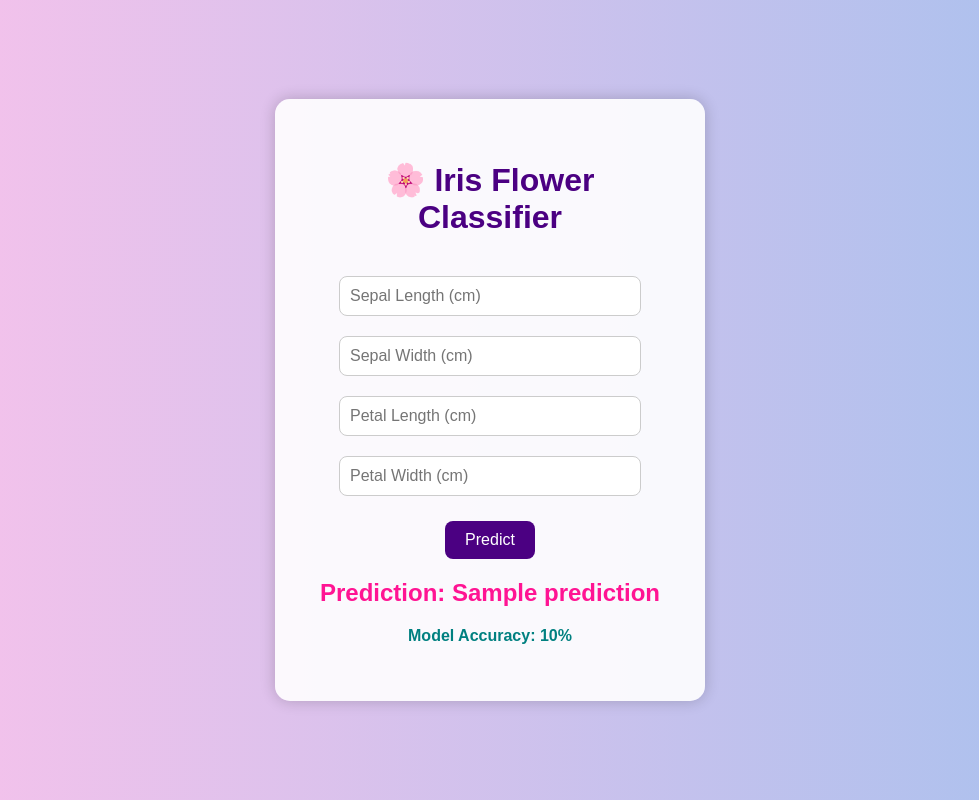
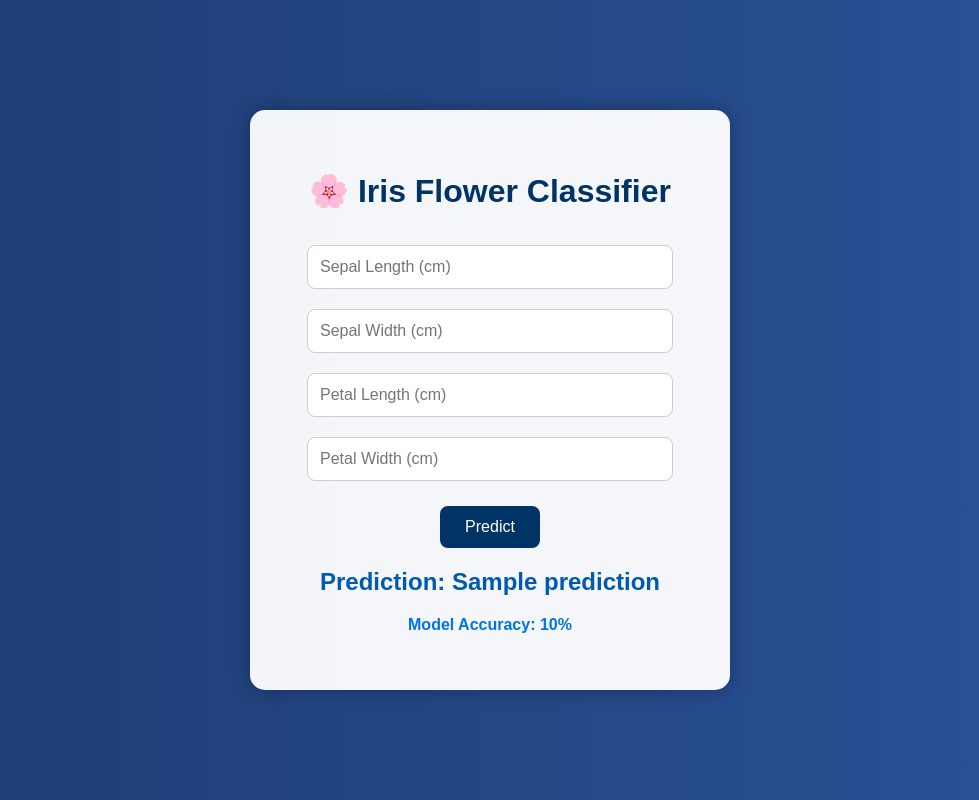
Before and after one commit to Sanjeewa3060/Iris-Flower-Classifier, a Flask app: template templates/index.html in a window 1280 px wide. Shown: the whole page, without its empty margins (150-1129 px from the left). Run offline with Flask 3, Linux system fonts and the light colour scheme; the template is opened without the code that fills it: most values are stand-ins (such as "Sample title", 1, 10 or a date in 2020); parts of the project's set-up code (start-up, migrations or seed data) failed here and were passed over.

Commit message:
Updated Flask app, HTML with blue theme, and added model accuracy

```diff
--- a/app.py
+++ b/app.py
@@ -1,29 +1,37 @@
 from flask import Flask, render_template, request
 import joblib
-from flask import Flask, render_template, request
-import joblib
+import numpy as np
 
 app = Flask(__name__)
 
 # Load model and accuracy
 model = joblib.load("iris_model.pkl")
-accuracy = joblib.load("model_accuracy.pkl")  # This is a float number like 0.95
+accuracy = joblib.load("model_accuracy.pkl")  # Float value like 0.9733
+
+# Mapping if model predicts numeric labels
+species_map = {0: "Iris-setosa", 1: "Iris-versicolor", 2: "Iris-virginica"}
 
 @app.route("/", methods=["GET", "POST"])
 def home():
     prediction = None
     if request.method == "POST":
-        features = [[
-            float(request.form["sepal_length"]),
-            float(request.form["sepal_width"]),
-            float(request.form["petal_length"]),
-            float(request.form["petal_width"])
-        ]]
-        prediction_class = model.predict(features)[0]
-        species_map = {0: "Setosa", 1: "Versicolor", 2: "Virginica"}
-        prediction = species_map[prediction_class]
+        try:
+            sepal_length = float(request.form["sepal_length"])
+            sepal_width = float(request.form["sepal_width"])
+            petal_length = float(request.form["petal_length"])
+            petal_width = float(request.form["petal_width"])
 
-    return render_template("index.html", prediction=prediction, accuracy=accuracy)
+            features = np.array([[sepal_length, sepal_width, petal_length, petal_width]])
+            pred_class = model.predict(features)[0]
+
+            if isinstance(pred_class, int):
+                prediction = species_map.get(pred_class, "Unknown")
+            else:
+                prediction = str(pred_class)
+        except Exception as e:
+            prediction = f"Error: {e}"
+
+    return render_template("index.html", prediction=prediction, accuracy=accuracy*100)
 
 if __name__ == "__main__":
     app.run(debug=True)
--- a/templates/index.html
+++ b/templates/index.html
@@ -3,10 +3,11 @@
 <html>
 <head>
     <title>Iris Flower Classifier</title>
+    <meta charset="UTF-8">
     <style>
         body {
             font-family: Arial, sans-serif;
-            background: linear-gradient(to right, #fbc2eb, #a6c1ee);
+            background: linear-gradient(to right, #1e3c72, #2a5298);
             display: flex;
             justify-content: center;
             align-items: center;
@@ -14,29 +15,29 @@
             margin: 0;
         }
         .container {
-            background-color: rgba(255, 255, 255, 0.9);
+            background-color: rgba(255, 255, 255, 0.95);
             padding: 40px;
             border-radius: 15px;
-            box-shadow: 0px 0px 15px rgba(0,0,0,0.2);
+            box-shadow: 0px 0px 20px rgba(0,0,0,0.3);
             text-align: center;
-            width: 350px;
+            width: 400px;
         }
         h1 {
-            color: #4b0082;
-            margin-bottom: 30px;
+            color: #003366;
+            margin-bottom: 25px;
         }
         input {
             margin: 10px 0;
-            padding: 10px;
-            width: 80%;
+            padding: 12px;
+            width: 85%;
             border-radius: 8px;
             border: 1px solid #ccc;
             font-size: 16px;
         }
         button {
-            padding: 10px 20px;
+            padding: 12px 25px;
             margin-top: 15px;
-            background-color: #4b0082;
+            background-color: #003366;
             color: white;
             border: none;
             border-radius: 8px;
@@ -44,15 +45,15 @@
             cursor: pointer;
         }
         button:hover {
-            background-color: #6a0dad;
+            background-color: #0059b3;
         }
         h2 {
             margin-top: 20px;
-            color: #ff1493;
+            color: #0059b3;
         }
         p.accuracy {
-            margin-top: 10px;
-            color: #008080;
+            margin-top: 15px;
+            color: #0073e6;
             font-weight: bold;
         }
     </style>
@@ -73,7 +74,7 @@
         {% endif %}
 
         {% if accuracy %}
-        <p class="accuracy">Model Accuracy: {{ accuracy*100 | round(2) }}%</p>
+        <p class="accuracy">Model Accuracy: {{ accuracy|round(2) }}%</p>
         {% endif %}
     </div>
 </body>
```
Also changed, not shown: 1 other file.
